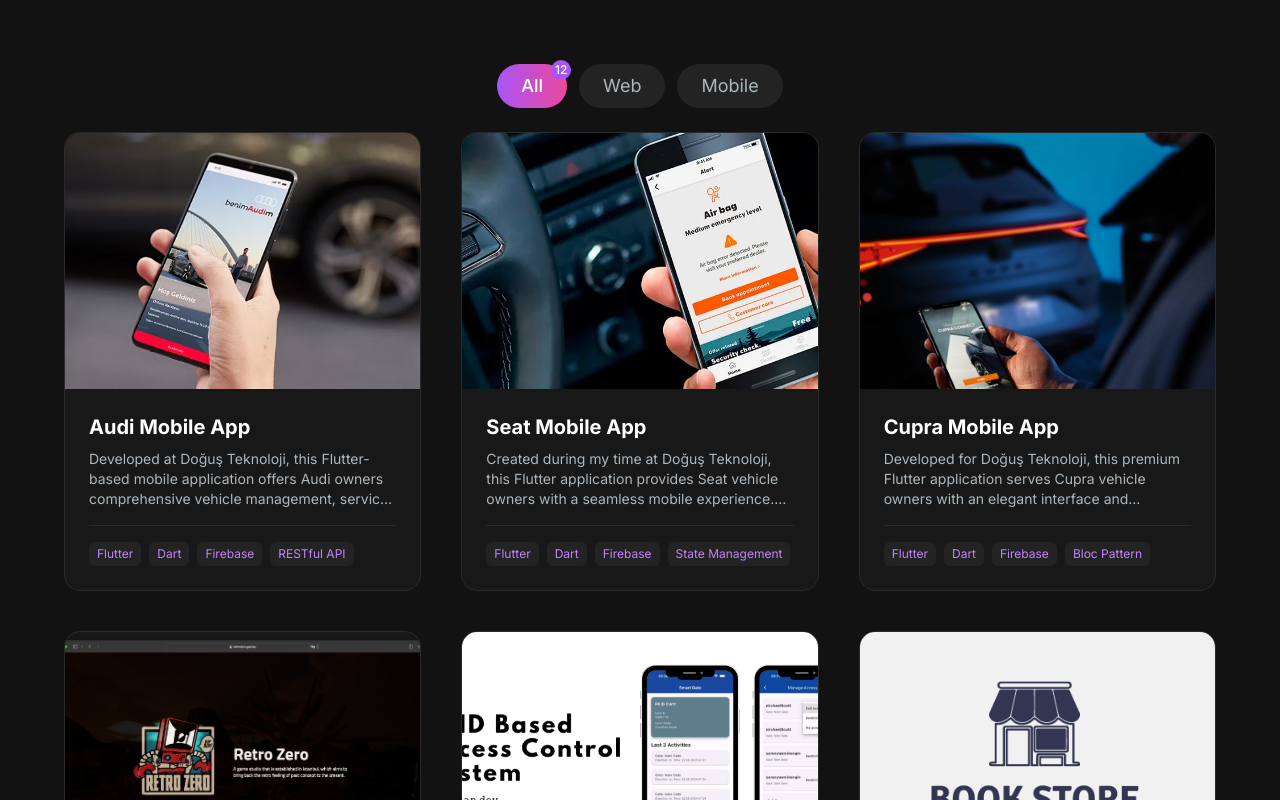
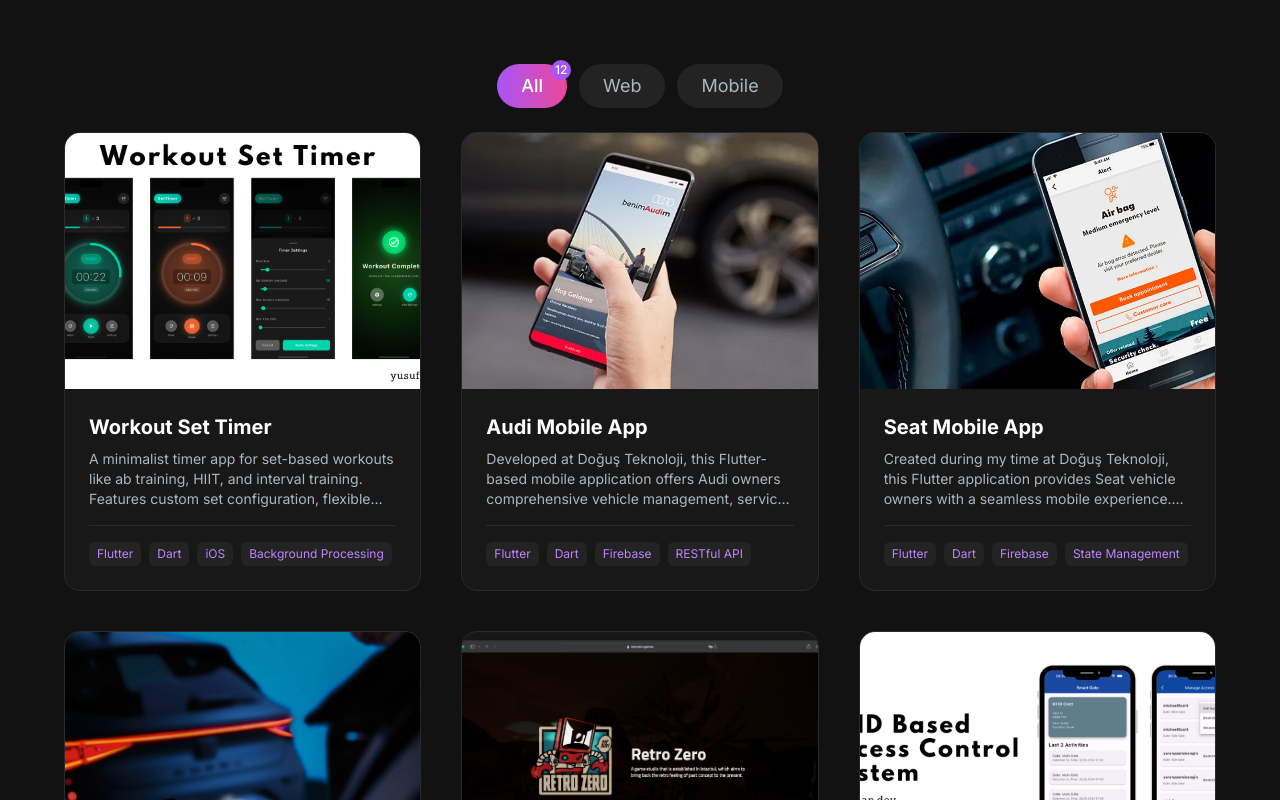
Before and after one commit to JosephDoUrden/yusufhan.dev, a Next.js app: page / in a window 1280 px wide. Shown: the part 2380-3180 px from the top of the page. Built offline with nearby package versions, Linux system fonts and the light colour scheme.

Commit message:
add: new project

```diff
--- a/src/app/components/ProjectsSection.jsx
+++ b/src/app/components/ProjectsSection.jsx
@@ -7,6 +7,17 @@
 const projectsData = [
   {
     id: 1,
+    title: "Workout Set Timer",
+    description:
+      "A minimalist timer app for set-based workouts like ab training, HIIT, and interval training. Features custom set configuration, flexible durations, automatic rest intervals, and background timer support. Clean interface with no distractions - just reliable timing for your workouts.",
+    image: "/images/projects/workout-set-timer.png",
+    tag: ["All", "Mobile"],
+    gitUrl: "https://github.com/JosephDoUrden/SetTimer",
+    previewUrl: "https://apps.apple.com/us/app/workout-set-timer/id6747051697",
+    tech: ["Flutter", "Dart", "iOS", "Background Processing"],
+  },
+  {
+    id: 2,
     title: "Audi Mobile App",
     description:
       "Developed at Doğuş Teknoloji, this Flutter-based mobile application offers Audi owners comprehensive vehicle management, service booking, and exclusive content. Features include digital service history, dealer locator, and personalized vehicle information.",
@@ -18,7 +29,7 @@
     tech: ["Flutter", "Dart", "Firebase", "RESTful API"],
   },
   {
-    id: 2,
+    id: 3,
     title: "Seat Mobile App",
     description:
       "Created during my time at Doğuş Teknoloji, this Flutter application provides Seat vehicle owners with a seamless mobile experience. Features include maintenance scheduling, vehicle status monitoring, and direct communication channels with authorized service centers.",
@@ -29,7 +40,7 @@
     tech: ["Flutter", "Dart", "Firebase", "State Management"],
   },
   {
-    id: 3,
+    id: 4,
     title: "Cupra Mobile App",
     description:
       "Developed for Doğuş Teknoloji, this premium Flutter application serves Cupra vehicle owners with an elegant interface and advanced features. The app offers performance tracking, personalized vehicle insights, service reminders, and exclusive Cupra content.",
@@ -40,7 +51,7 @@
     tech: ["Flutter", "Dart", "Firebase", "Bloc Pattern"],
   },
   {
-    id: 4,
+    id: 5,
     title: "Retro Zero Games",
     description:
       "retrozero.games is a portfolio website that showcases my clients projects and articles. It is built with Next.js, Tailwind CSS, and Framer Motion.",
@@ -51,7 +62,7 @@
     tech: ["Next.js", "React", "Tailwind CSS", "Framer Motion"],
   },
   {
-    id: 5,
+    id: 6,
     title: "RFID Based Access Control System",
     description:
       "This project is a Capstone Project for the Computer Engineering Department at Bahçeşehir University. It is an RFID-based access control system that allows users to access a building using RFID cards.",
@@ -62,7 +73,7 @@
     tech: ["Arduino", "RFID", "C++", "Mobile App"],
   },
   {
-    id: 6,
+    id: 7,
     title: "Book Store (MERN Stack)",
     description:
       "This is a Book Store Project built using the MERN stack. This project demonstrates CRUD operations on both the backend and frontend, including routing and CORS policy configuration.",
@@ -73,7 +84,7 @@
     tech: ["MongoDB", "Express.js", "React", "Node.js"],
   },
   {
-    id: 7,
+    id: 8,
     title: "Flutter Travel App UI",
     description:
       "This venture presents a contemporary and adaptable user interface (UI) for a travel app's landing page, developed using Flutter.",
@@ -84,7 +95,7 @@
     tech: ["Flutter", "Dart", "UI/UX Design"],
   },
   {
-    id: 8,
+    id: 9,
     title: "Flutter Ninebot Gokart PRO UI",
     description:
       "Ninebot Gokart PRO Mobile App UI Design Concept with clean modern design principles!",
@@ -95,7 +106,7 @@
     tech: ["Flutter", "Dart", "UI/UX Design"],
   },
   {
-    id: 9,
+    id: 10,
     title: "Flutter Furniture App UI",
     description:
       "Welcome to the Furniture App UI! This Flutter-based mobile application provides users with a sleek and intuitive interface to explore and shop for various furniture items.",
@@ -106,7 +117,7 @@
     tech: ["Flutter", "Dart", "UI/UX Design", "Animation"],
   },
   {
-    id: 10,
+    id: 11,
     title: "Flutter Responsive Login UI",
     description:
       "This project showcases a modern, responsive login user interface (UI) built using Flutter with adaptive design for various screen sizes.",
@@ -117,7 +128,7 @@
     tech: ["Flutter", "Dart", "Responsive UI"],
   },
   {
-    id: 11,
+    id: 12,
     title: "QuizMaster Pro",
     description:
       "QuizMaster Pro is a modern, responsive quiz application built with vanilla JavaScript, featuring multiple question types and score tracking.",
@@ -128,7 +139,7 @@
     tech: ["JavaScript", "HTML", "CSS", "Responsive Design"],
   },
   {
-    id: 12,
+    id: 13,
     title: "Todo App with Flutter and Riverpod",
     description:
       "A Flutter Todo app leveraging Riverpod for efficient state management. Organize tasks effortlessly with CRUD operations. Stay productive on the go!",
```
Also changed, not shown: public/images/projects/workout-set-timer.png (added).
